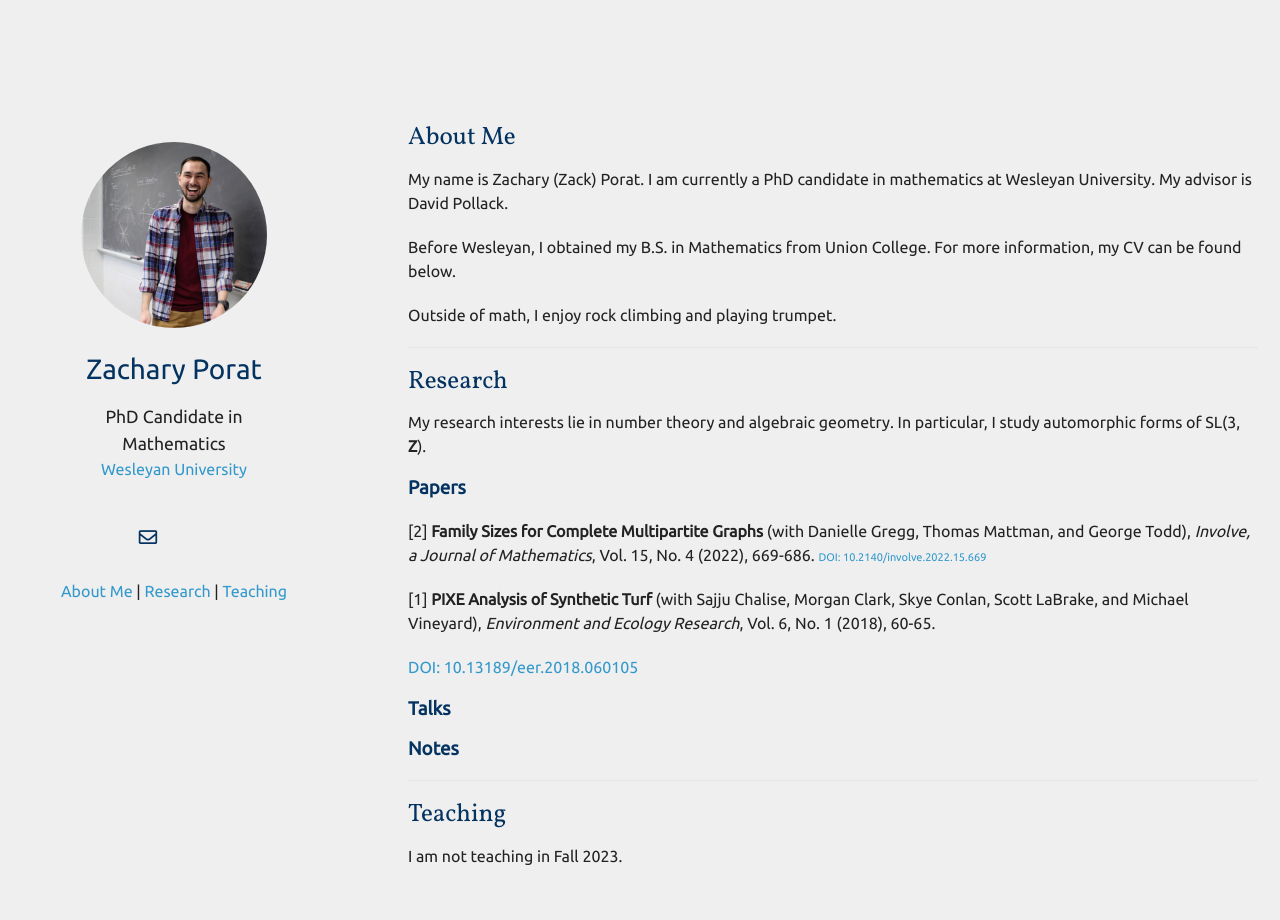
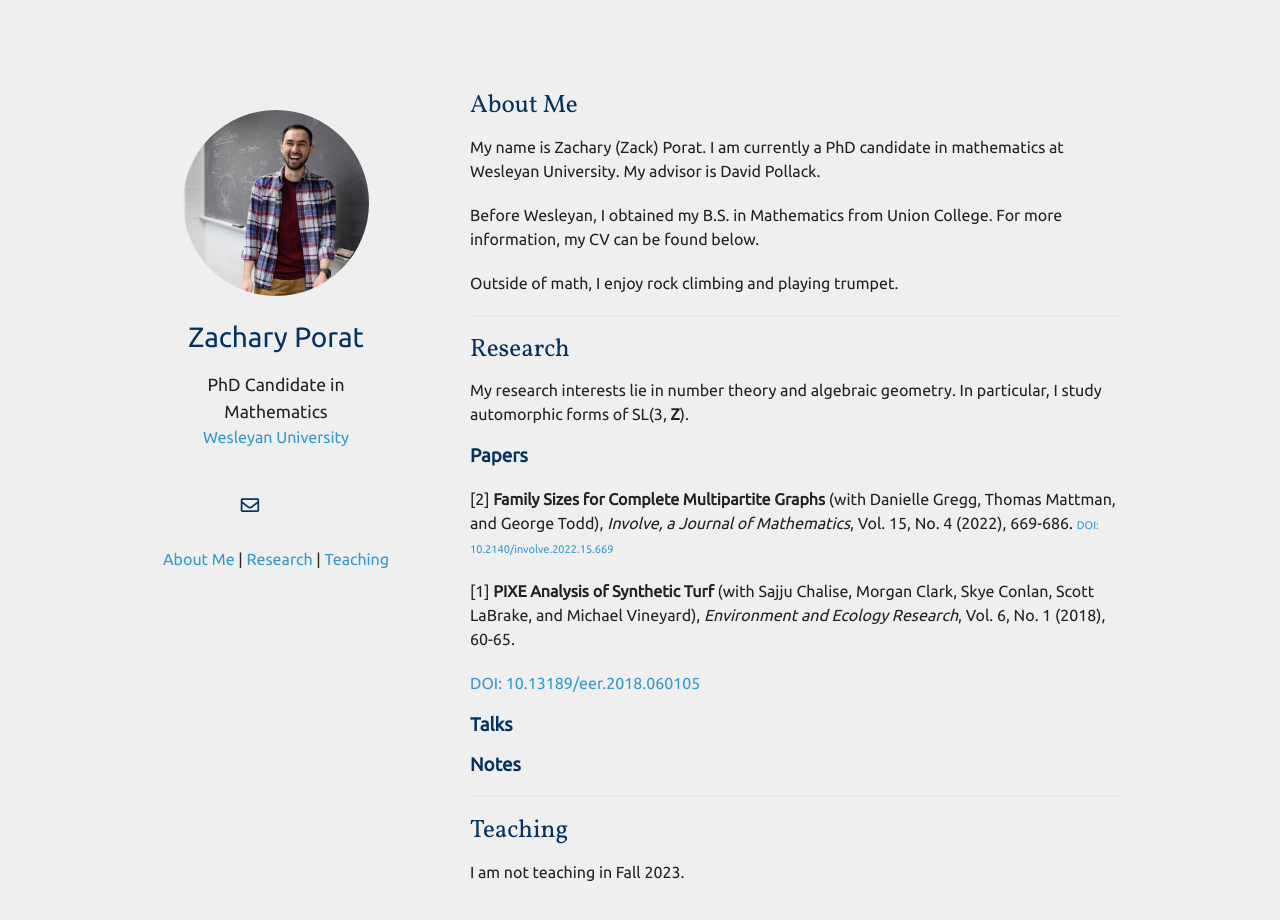
Before and after one commit to zporat/zporat.github.io, a Jekyll site: the page built from index.md, in a window 1280 px wide and 978 px high. Shown: the top 920 px of the window. Built offline with Jekyll 4.4.1, drawn with Linux system fonts in a browser that asks for light colours; nearby versions of some CDN libraries; a style sheet for code colours, icons or effects is not loaded; our own code applies the rules of GitHub Pages for plain Markdown files.

Commit message:
Update minimal-light-no-dark-mode.scss

```diff
--- a/_sass/minimal-light-no-dark-mode.scss
+++ b/_sass/minimal-light-no-dark-mode.scss
@@ -233,7 +233,7 @@ a:hover small {
 }
 
 .wrapper {
-  width:1200px;
+  width:960px;
   margin:0 auto;
 }
 
@@ -287,7 +287,7 @@ header {
   float:left;
   position:fixed;
   -webkit-font-smoothing:subpixel-antialiased;
-  padding-top:4.0em;
+  padding-top:2.0em;
   text-align:center
 }
 
@@ -353,9 +353,9 @@ header ul a strong {
 }
 
 section {
-  width:850px;
+  width:650px;
   float:right;
-  padding-top:4.0em;
+  padding-top:2.0em;
   padding-bottom:50px;
 }
 
```
